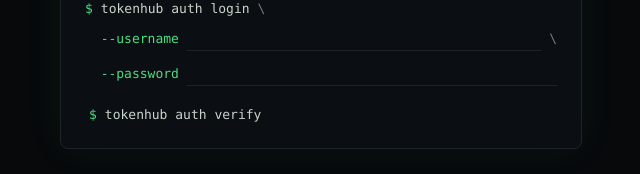
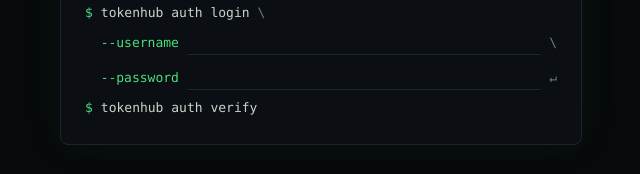
Before and after one commit to laxtiz/tokenhub, a Vue app in the folder web/: page /#/login in a window 1280 px wide. Shown: the part 372-546 px from the top of the page, without its empty margins (315-955 px from the left). Built offline with nearby package versions, Linux system fonts and the light colour scheme.

Commit message:
fix(web): Login 面板让 verify 行复用 .cmd-line 行容器
- 密码行补上 <span class=cont>↵</span>，与 login 行结构对齐
- .verify-line 拆为 .cmd-line 行容器 + .verify-btn 按钮，
  让 verify 行与前三行 $ tokenhub 起始位置由同一 .cmd-line gap:0 控制

```diff
--- a/web/src/views/Login.vue
+++ b/web/src/views/Login.vue
@@ -19,11 +19,16 @@
           <div class="cmd-line indent">
             <span class="flag">--password</span>
             <el-input v-model="password" type="password" show-password />
+            <span class="cont">↵</span>
           </div>
-          <button type="submit" class="verify-line" :disabled="loading">
-            <span class="green">$</span>tokenhub auth verify<span class="cursor"></span>
+          <div class="cmd-line">
+            <span class="green">$</span>
+            <button type="submit" class="verify-btn" :disabled="loading">
+              tokenhub auth verify
+            </button>
+            <span class="cursor"></span>
             <span v-if="loading" class="dim">&nbsp;running...</span>
-          </button>
+          </div>
         </form>
       </div>
     </div>
@@ -118,10 +123,12 @@ async function doLogin() {
 }
 
 /* verify 提交：一行终端命令文本，可点击 */
-.verify-line {
-  display: inline-flex; align-items: center; gap: 8px;
-  margin-top: 14px;
-  padding: 2px 4px;
+.verify-btn {
+  display: inline-flex;
+  align-items: center;
+  gap: 8px;
+  margin-top: 0px;
+  padding: 0px 0px;
   background: none;
   border: none;
   color: var(--th-fg);
@@ -131,6 +138,6 @@ async function doLogin() {
   border-radius: 3px;
   transition: background 0.12s;
 }
-.verify-line:hover { background: rgba(74, 222, 128, 0.08); }
-.verify-line:disabled { opacity: 0.6; cursor: wait; }
+.verify-btn:hover { background: rgba(74, 222, 128, 0.08); }
+.verify-btn:disabled { opacity: 0.6; cursor: wait; }
 </style>
```
